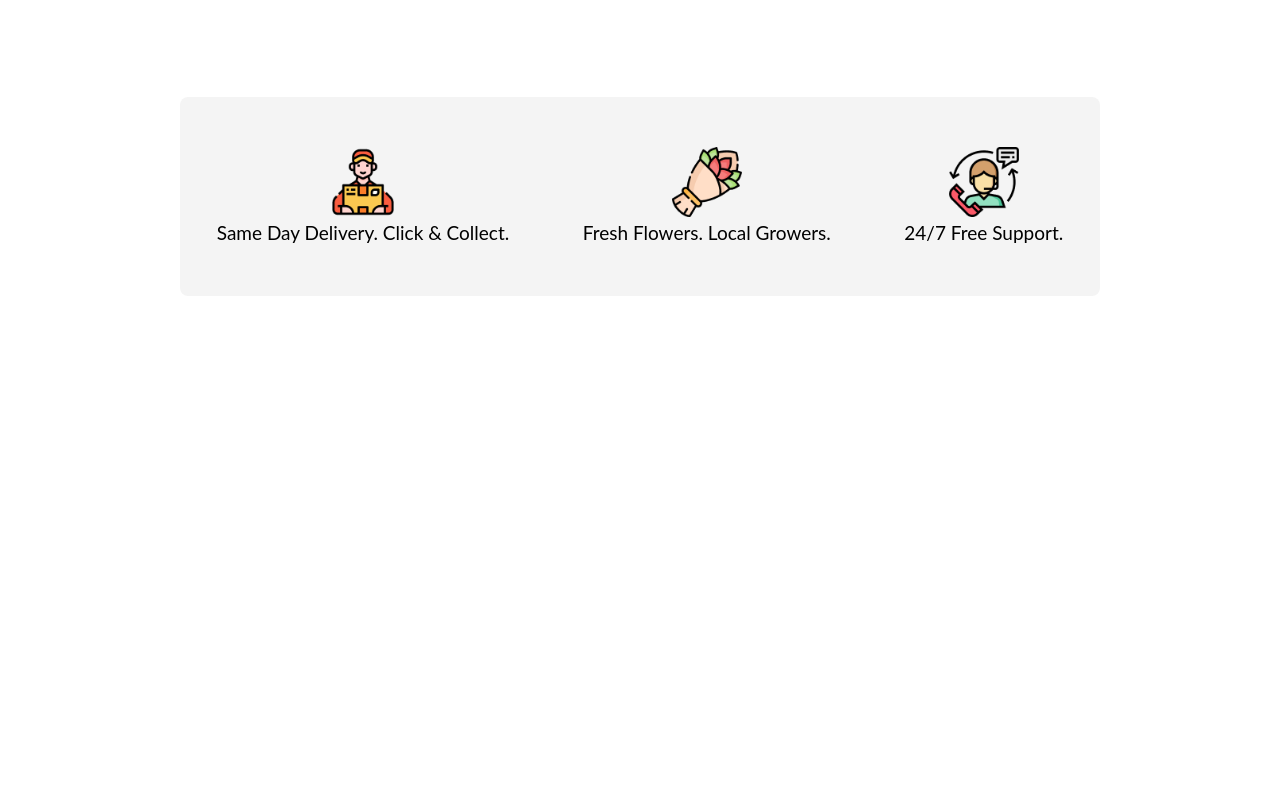
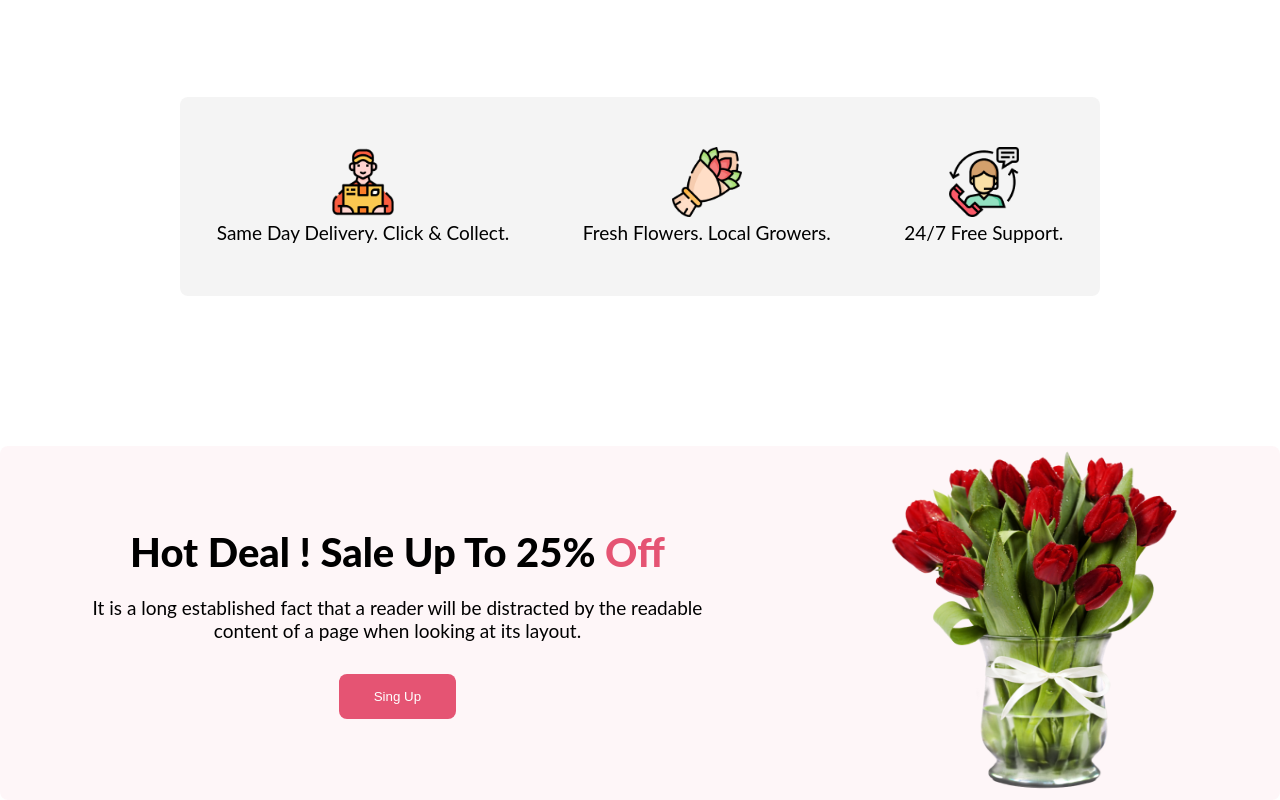
Before and after one commit to KaziMashhunAhmed/flower-shop, a plain HTML site: page index.html in a window 1280 px wide. Shown: the part 1353-2153 px from the top of the page. Before the commit the page ends 1649 px from the top, so only its background shows below. Drawn offline with Linux system fonts and the light colour scheme.

Commit message:
Hot Deal Section Added

```diff
--- a/index.html
+++ b/index.html
@@ -61,6 +61,20 @@
                 </div>
             </div>
         </section>
+        <!-- Hot Deal Section -->
+        <section class="hot-deal">
+            <div class="hot-deal-container">
+                <div>
+                    <h2 class="hot-deal-title">Hot Deal ! Sale Up To 25% <span id="off">Off</span></h2>
+                    <p class="normal-p">It is a long established fact that a reader will be distracted by the readable <br> content of a page when looking at its
+                    layout.</p>
+                    <button class="btn">Sing Up</button>
+                </div>
+                <div>
+                    <img src="./Flower Asset/pngwing 8.png" alt="Flower Vase" class="hot-deal-img">
+                </div>
+            </div>
+        </section>
     </main>
     <footer></footer>
 </body>
--- a/style.css
+++ b/style.css
@@ -144,6 +144,39 @@
     width: 70px;
     height: 70px;
 }
-.c-s{
+
+.c-s {
     padding: 50px 10px 20px 10px;
 }
+
+.hot-deal {
+    border-radius: 8px;
+    background: rgba(229, 84, 115, 0.05);
+
+    margin-top: 150px;
+}
+
+.hot-deal-container {
+    display: flex;
+    justify-content: space-around;
+    text-align: center;
+    align-items: center;
+
+}
+
+.hot-deal-img {
+    width: 300px;
+    height: 350px;
+
+}
+
+.hot-deal-title {
+    color: black;
+    font-family: Lato;
+    font-size: 40px;
+    font-weight: 800;
+    margin-bottom: 20px;
+}
+#off{
+    color: #E55473;
+}
```
